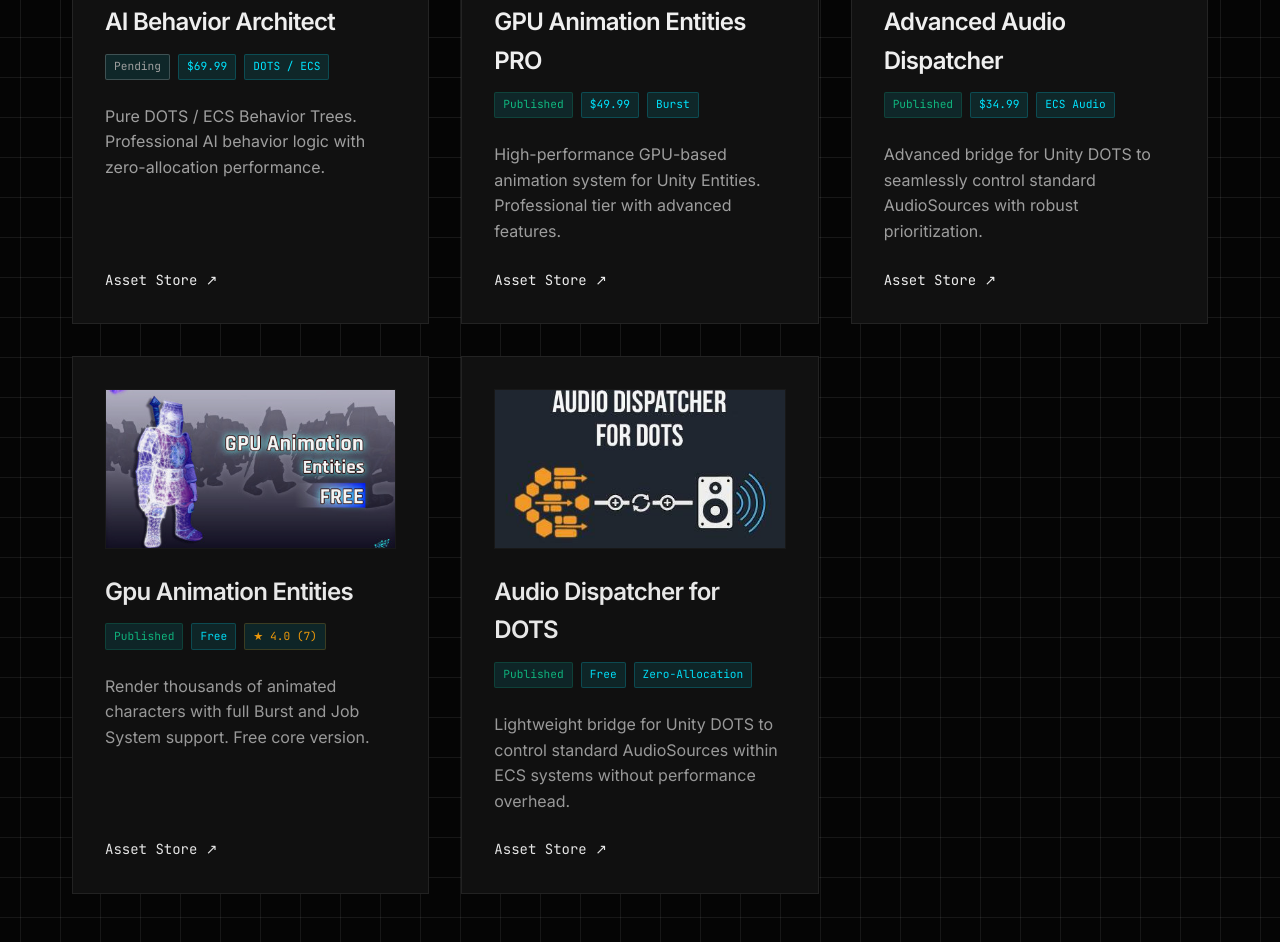
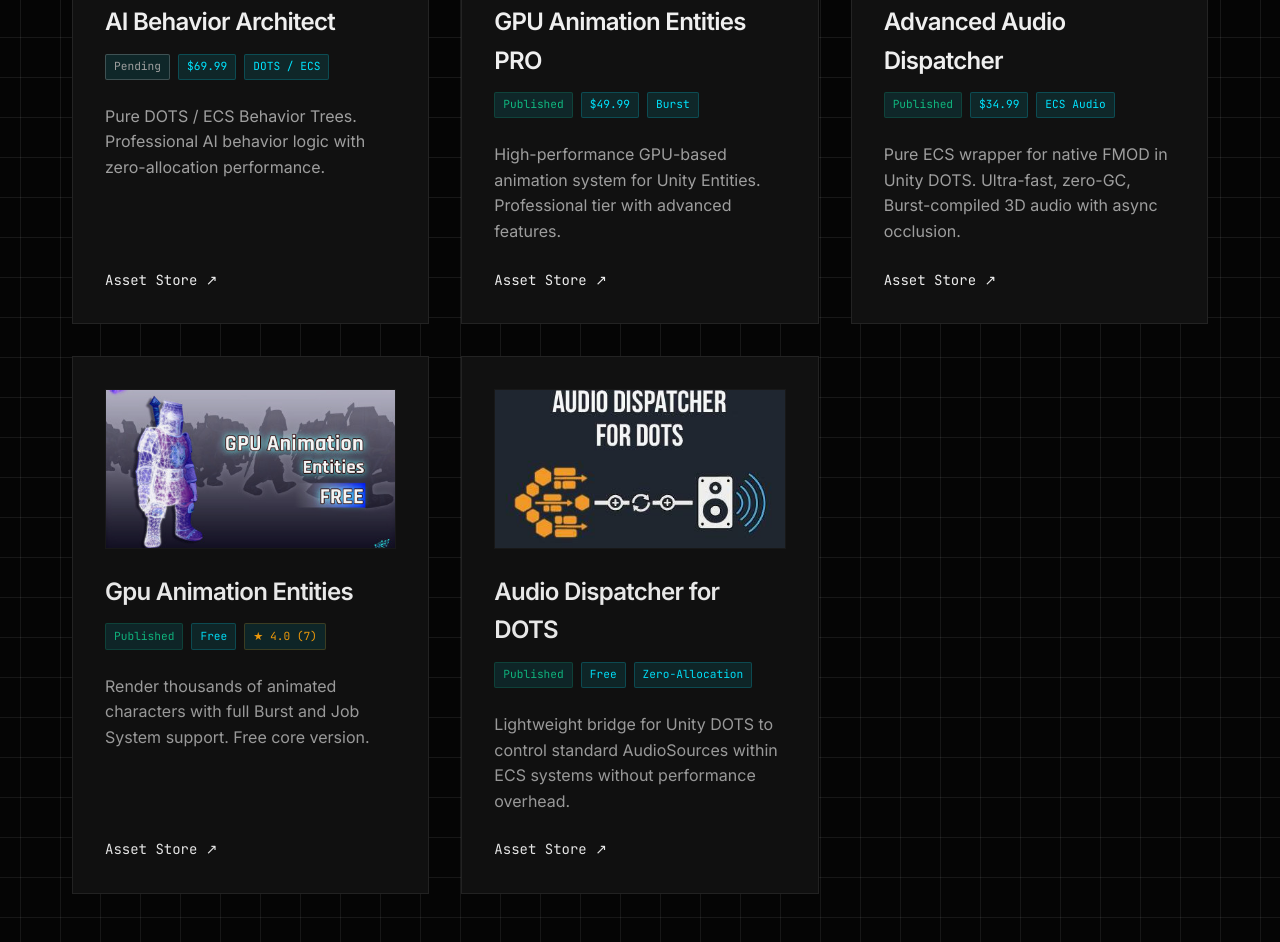
Before and after one commit to sniveler-code/sniveler-code.github.io, a plain HTML site: page index.html in a window 1280 px wide. Shown: the part 1203-2145 px from the top of the page. Drawn offline with Linux system fonts and the light colour scheme.

Commit message:
change audio advanced description

```diff
--- a/index.html
+++ b/index.html
@@ -427,7 +427,7 @@
                             <span class="tag text-accent">$34.99</span>
                             <span class="tag">ECS Audio</span>
                         </div>
-                        <p>Advanced bridge for Unity DOTS to seamlessly control standard AudioSources with robust prioritization.</p>
+                        <p>Pure ECS wrapper for native FMOD in Unity DOTS. Ultra-fast, zero-GC, Burst-compiled 3D audio with async occlusion.</p>
                         <a href="https://assetstore.unity.com/packages/slug/369628" target="_blank" class="card-link">Asset Store ↗</a>
                     </div>
 
```
